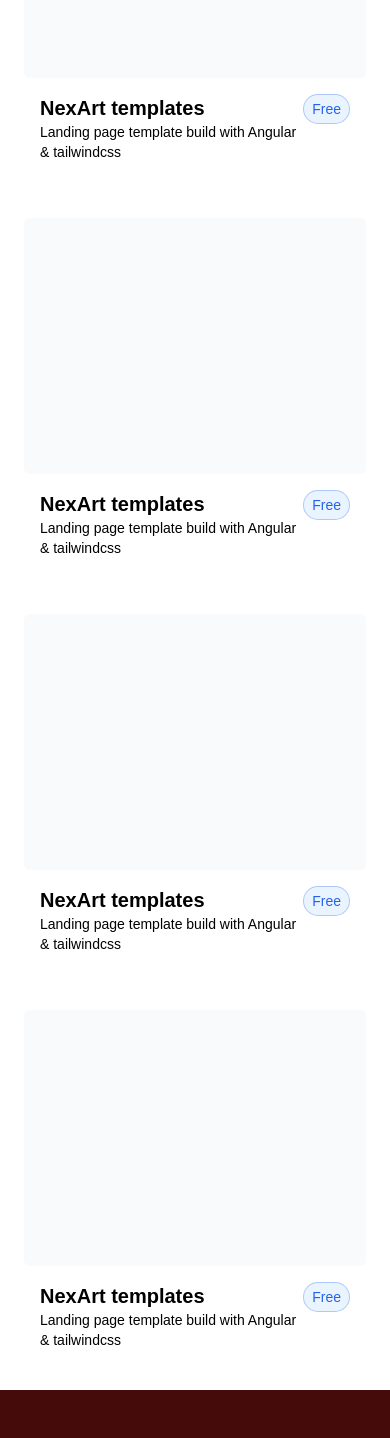
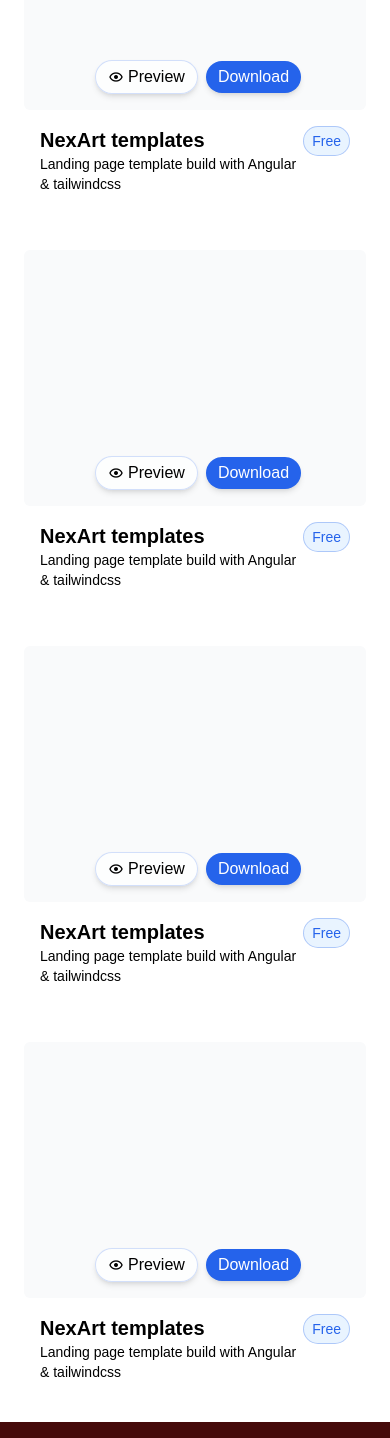
Before and after one commit to Likeur/ngUI, an Angular app: page /templates in a window 390 px wide. Shown: the part 559-1997 px from the top of the page. Built offline with nearby package versions, Linux system fonts and the light colour scheme.

Commit message:
navbar fixe

```diff
--- a/src/app/components/navbar/nav1/nav1.component.html
+++ b/src/app/components/navbar/nav1/nav1.component.html
@@ -4,19 +4,19 @@
             <a routerLink=""><img src="../../../../assets/img/ng ui.png" width="60" alt=""></a>
         </div>
         <div id="nav-bar" class="absolute left-0 w-screen top-0 z-50 -translate-x-[100rem] lg:relative lg:-translate-x-0  lg:w-min duration-500 lg:block">
-            <nav  class="absolute z-50 flex flex-col w-full overflow-hidden h-screen lg:h-min lg:w-min top-0 left-0 p-6 lg:p-2 bg-white lg:dark:bg-transparent dark:bg-gray-900 dark:text-white lg:bg-transparent duration-500 lg:flex-row lg:relative">
-                <a routerLink="" class=" text-xl lg:text-sm hover:text-blue-600 cursor-pointer ">Home</a>
-                <a routerLink="/block" class="mt-5 text-xl lg:text-sm hover:text-blue-600 cursor-pointer  lg:mt-0 lg:ml-3">Blocks</a>
-                <a routerLink="/templates" class="mt-5 text-xl lg:text-sm hover:text-blue-600 cursor-pointer  lg:mt-0 lg:ml-3">Templates</a>
-                <a routerLink="/guide" class="mt-5 text-xl lg:text-sm hover:text-blue-600 cursor-pointer  lg:mt-0 lg:ml-3">Docs</a>
+            <nav *ngIf="!isCloseNav"  class="absolute z-50 flex flex-col w-full overflow-hidden h-screen lg:h-min lg:w-min top-0 left-0 p-6 lg:p-2 bg-white lg:dark:bg-transparent dark:bg-gray-900 dark:text-white lg:bg-transparent duration-500 lg:flex-row lg:relative">
+                <a (click)="closeNav()" routerLink="" routerLinkActive="" class=" text-xl lg:text-sm hover:text-blue-600 cursor-pointer ">Home</a>
+                <a (click)="closeNav()" routerLink="/block" class="mt-5 text-xl lg:text-sm hover:text-blue-600 cursor-pointer  lg:mt-0 lg:ml-3">Blocks</a>
+                <a (click)="closeNav()" routerLink="/templates" class="mt-5 text-xl lg:text-sm hover:text-blue-600 cursor-pointer  lg:mt-0 lg:ml-3">Templates</a>
+                <a (click)="closeNav()" routerLink="/guide" class="mt-5 text-xl lg:text-sm hover:text-blue-600 cursor-pointer  lg:mt-0 lg:ml-3">Docs</a>
             </nav>
         </div>
         <div class="flex items-center">
             <a href="https://github.com/Likeur/ngUI" class="text-2xl text-blue-950 bg-transparent h-8 w-8 flex justify-center items-center dark:text-white duration-300"><i class='bx bxl-github'></i></a>
             <button (click)="isDarkmode()" id="darkmode" class="text-2xl text-blue-950 bg-transparent h-8 w-8 flex justify-center duration-300 dark:text-yellow-400 items-center"><i id="darkmodeicon" class='bx bx-sun'></i></button>
-            <button (click)="isOpenNav()" class="flex flex-col z-50 ml-2 lg:hidden">
-                <span id="barUn" class="inline-block h-0.5 rounded-full w-6 duration-300 bg-red-700  dark:bg-white"></span>
-                <span id="barDeux" class="inline-block h-0.5 rounded-full w-6 duration-300 bg-red-700 mt-2 dark:bg-white"></span>
+            <button (click)="isOpenNav()" class="flex flex-col z-50 ml-2 relative lg:hidden">
+                <span  id="barUn" class="inline-block h-0.5 rounded-full w-6 duration-300 bg-red-700  dark:bg-white"></span>
+                <span  id="barDeux" class="inline-block h-0.5 rounded-full w-6 duration-300 bg-red-700 mt-2 dark:bg-white"></span>
             </button>
         </div>
     </div>
--- a/src/app/components/navbar/nav1/nav1.component.ts
+++ b/src/app/components/navbar/nav1/nav1.component.ts
@@ -11,6 +11,8 @@ import { RouterModule } from '@angular/router';
 })
 export class Nav1Component {
 
+  isCloseNav = false
+
   isOpenNav(){
     function openNav(){
       const navBar = document.querySelector('#nav-bar')!
@@ -23,6 +25,20 @@ export class Nav1Component {
 
     }
     openNav()
+    this.isCloseNav = false
+  }
+
+  closeNav(){
+    this.isCloseNav = !this.isCloseNav
+
+    function toggleBar(){
+      const barUn = document.querySelector('#barUn')!
+      const barDeux = document.querySelector('#barDeux')!
+
+      barUn.classList.remove('rotate-45')
+      barDeux.classList.remove('rotate-45')
+    }
+    toggleBar()
   }
 
   isDarkmode(){
--- a/src/app/pages/blocks/blocks.component.html
+++ b/src/app/pages/blocks/blocks.component.html
@@ -1,4 +1,4 @@
-<main class="w-screen p-4 lg:p-8">
+<main class="w-screen p-4 lg:p-8 mb-8">
     <section class="p-2 lg:p-4">
         <div class="p-1 border-4 w-full  rounded-xl bg-gray-50 dark:bg-gray-900 dark:border-gray-950">
             <div class="border rounded-lg p-2 lg:p-8 dark:text-white text-gray-900 dark:border-gray-950">
--- a/src/app/pages/templates/templates.component.html
+++ b/src/app/pages/templates/templates.component.html
@@ -17,12 +17,12 @@
             </div>
         </div>
     </section>
-    <section class="flex justify-center ">
+    <section class="flex justify-center mt-8">
         <div class="lg:p-4 w-full grid gap-6 lg:grid-cols-2">
             <a class="group hover:cursor-pointer relative p-2 rounded-lg inline-block">
                 <div class="h-64 p-1 flex flex-col items-center relative bg-gray-50 rounded-md">
 
-                    <div class="opacity-0 -translate-y-5 group-hover:-translate-y-0 group-hover:opacity-100 duration-300 p-3 w-80 absolute flex items-center justify-center right-2 bottom-1 rounded-md">
+                    <div class="lg:opacity-0 lg:-translate-y-5 group-hover:-translate-y-0 group-hover:opacity-100 duration-300 p-3 w-80 absolute flex items-center justify-center right-2 bottom-1 rounded-md">
                         <a href="" class="p-1 px-3 bg-white/70 shadow-md border border-blue-600/20 rounded-full flex items-center"><i class='bx bx-show mr-1'></i>Preview</a>
                         <a href="" download="" class="ml-2 bg-blue-600 shadow-md text-white p-1 rounded-full px-3">Download</a>
                     </div>
@@ -38,7 +38,7 @@
             <a class="group hover:cursor-pointer relative p-2 rounded-lg inline-block">
                 <div class="h-64 p-1 flex flex-col items-center relative bg-gray-50 rounded-md">
 
-                    <div class="opacity-0 -translate-y-5 group-hover:-translate-y-0 group-hover:opacity-100 duration-300 p-3 w-80 absolute flex items-center justify-center right-2 bottom-1 rounded-md">
+                    <div class="lg:opacity-0 lg:-translate-y-5 group-hover:-translate-y-0 group-hover:opacity-100 duration-300 p-3 w-80 absolute flex items-center justify-center right-2 bottom-1 rounded-md">
                         <a href="" class="p-1 px-3 bg-white/70 shadow-md border border-blue-600/20 rounded-full flex items-center"><i class='bx bx-show mr-1'></i>Preview</a>
                         <a href="" download="" class="ml-2 bg-blue-600 shadow-md text-white p-1 rounded-full px-3">Download</a>
                     </div>
@@ -54,7 +54,7 @@
             <a class="group hover:cursor-pointer relative p-2 rounded-lg inline-block">
                 <div class="h-64 p-1 flex flex-col items-center relative bg-gray-50 rounded-md">
 
-                    <div class="opacity-0 -translate-y-5 group-hover:-translate-y-0 group-hover:opacity-100 duration-300 p-3 w-80 absolute flex items-center justify-center right-2 bottom-1 rounded-md">
+                    <div class="lg:opacity-0 lg:-translate-y-5 group-hover:-translate-y-0 group-hover:opacity-100 duration-300 p-3 w-80 absolute flex items-center justify-center right-2 bottom-1 rounded-md">
                         <a href="" class="p-1 px-3 bg-white/70 shadow-md border border-blue-600/20 rounded-full flex items-center"><i class='bx bx-show mr-1'></i>Preview</a>
                         <a href="" download="" class="ml-2 bg-blue-600 shadow-md text-white p-1 rounded-full px-3">Download</a>
                     </div>
@@ -70,7 +70,7 @@
             <a class="group hover:cursor-pointer relative p-2 rounded-lg inline-block">
                 <div class="h-64 p-1 flex flex-col items-center relative bg-gray-50 rounded-md">
 
-                    <div class="opacity-0 -translate-y-5 group-hover:-translate-y-0 group-hover:opacity-100 duration-300 p-3 w-80 absolute flex items-center justify-center right-2 bottom-1 rounded-md">
+                    <div class="lg:opacity-0 lg:-translate-y-5 group-hover:-translate-y-0 group-hover:opacity-100 duration-300 p-3 w-80 absolute flex items-center justify-center right-2 bottom-1 rounded-md">
                         <a href="" class="p-1 px-3 bg-white/70 shadow-md border border-blue-600/20 rounded-full flex items-center"><i class='bx bx-show mr-1'></i>Preview</a>
                         <a href="" download="" class="ml-2 bg-blue-600 shadow-md text-white p-1 rounded-full px-3">Download</a>
                     </div>
```
